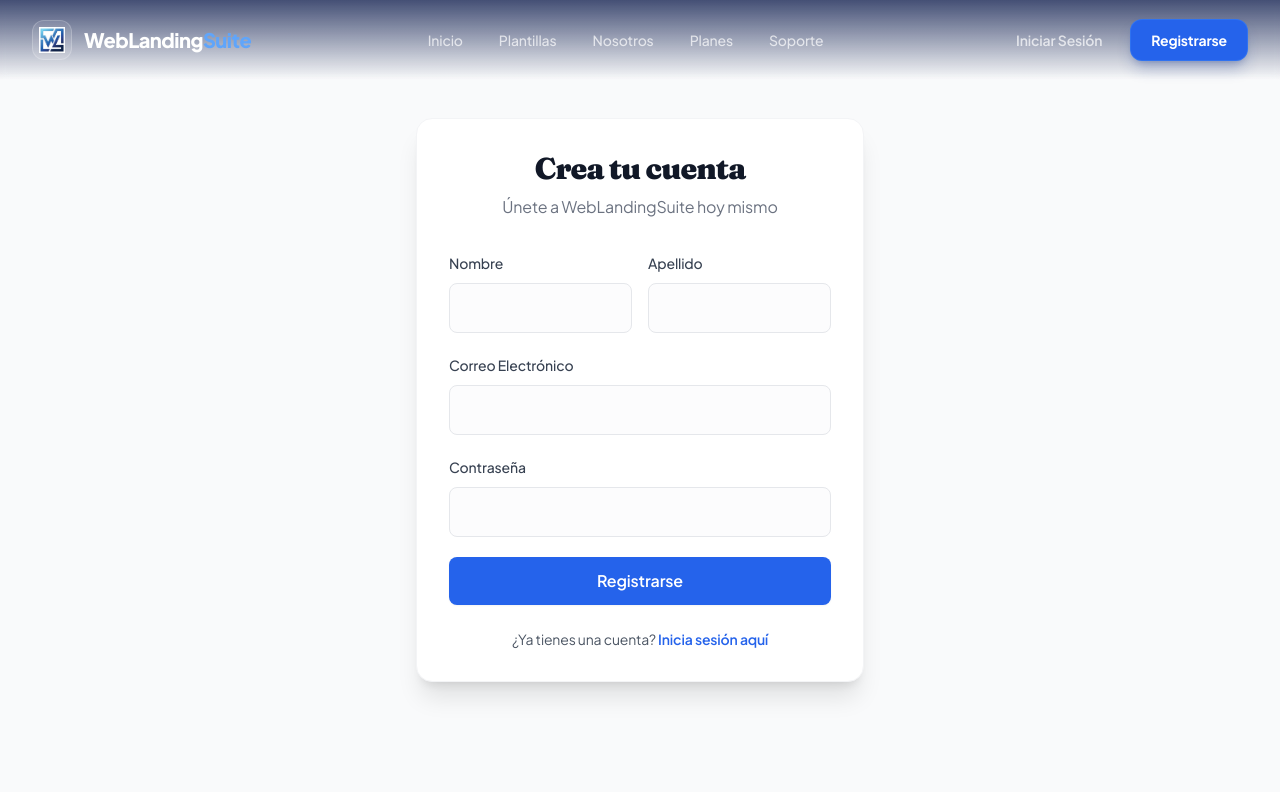
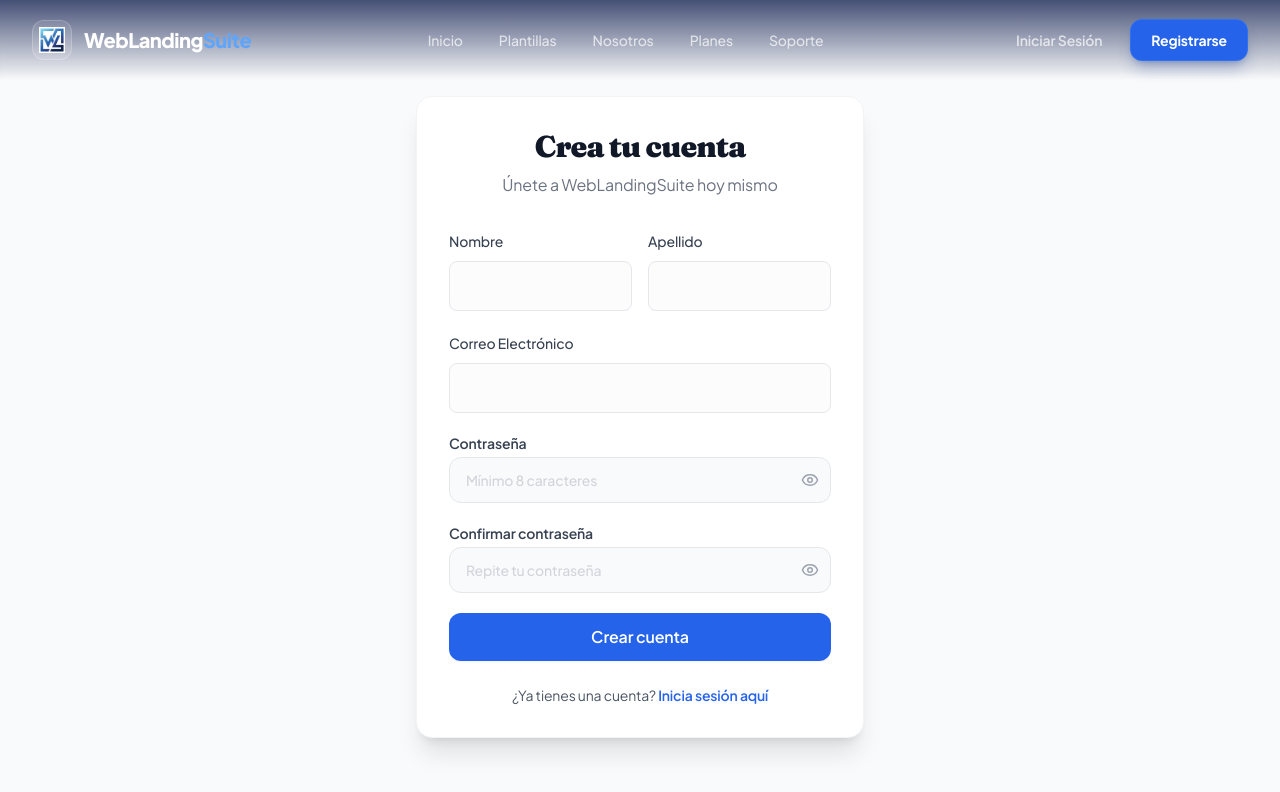
Before and after one commit to Amaaruu/WLSuiteFrontend, a React (Vite) app: page /register in a window 1280 px wide. Shown: the top 792 px of the page. Built offline with nearby package versions, Linux system fonts and the light colour scheme.

Commit message:
Implementacion obsevaciones profesor y fix

```diff
--- a/src/components/organisms/PricingCard.jsx
+++ b/src/components/organisms/PricingCard.jsx
@@ -28,16 +28,15 @@ const PricingCard = ({ plan, isPopular }) => {
     setError(null);
     try {
       const response = await api.post('/transactions', {
-        userId: user.userId,
-        planId: plan.planId,
+        planId:        plan.planId,
         paymentMethod: 'online',
-        status: 'completado',
+        status:        'completado',
       });
       const transactionId = response.data.transactionId;
       navigate('/create-landing', {
         state: { transactionId, selectedPlan: plan },
       });
-    } catch (err) {
+    } catch {
       setError('No se pudo procesar el plan. Intenta de nuevo.');
     } finally {
       setIsLoading(false);
--- a/src/components/organisms/RegisterForm.jsx
+++ b/src/components/organisms/RegisterForm.jsx
@@ -1,6 +1,7 @@
+// src/components/organisms/RegisterForm.jsx
 import React, { useState } from 'react';
 import { useNavigate, Link } from 'react-router-dom';
-import { CheckCircle2 } from 'lucide-react';
+import { CheckCircle2, Eye, EyeOff } from 'lucide-react';
 import FormField from '../molecules/FormField';
 import Button from '../atoms/Button';
 import api from '../../services/api';
@@ -9,55 +10,67 @@ const RegisterForm = () => {
   const navigate = useNavigate();
 
   const [formData, setFormData] = useState({
-    name: '',
-    lastname: '',
-    email: '',
-    password: '',
-    role: 'user'
+    name: '', lastname: '', email: '', password: '', confirmPassword: '',
   });
-
-  const [isLoading, setIsLoading] = useState(false);
-  const [error, setError] = useState(null);
-  const [submitSuccess, setSubmitSuccess] = useState(false);
+  const [showPassword,        setShowPassword]        = useState(false);
+  const [showConfirmPassword, setShowConfirmPassword] = useState(false);
+  const [fieldErrors,         setFieldErrors]         = useState({});
+  const [isLoading,           setIsLoading]           = useState(false);
+  const [error,               setError]               = useState(null);
+  const [submitSuccess,       setSubmitSuccess]       = useState(false);
 
   const handleChange = (e) => {
-    setFormData({
-      ...formData,
-      [e.target.name]: e.target.value
-    });
+    const { name, value } = e.target;
+    setFormData(prev => ({ ...prev, [name]: value }));
+    if (fieldErrors[name]) setFieldErrors(prev => ({ ...prev, [name]: null }));
+    if (error) setError(null);
+  };
 
-    if (error) setError(null);
-    if (submitSuccess) setSubmitSuccess(false);
+  const validate = () => {
+    const errors = {};
+    if (!formData.name.trim() || formData.name.trim().length < 2)
+      errors.name = 'El nombre debe tener al menos 2 caracteres.';
+    if (!formData.lastname.trim() || formData.lastname.trim().length < 2)
+      errors.lastname = 'El apellido debe tener al menos 2 caracteres.';
+    if (!formData.email.trim() || !/^[^\s@]+@[^\s@]+\.[^\s@]+$/.test(formData.email))
+      errors.email = 'Ingresa un correo electrónico válido.';
+    if (!formData.password || formData.password.length < 8)
+      errors.password = 'La contraseña debe tener al menos 8 caracteres.';
+    if (!formData.confirmPassword)
+      errors.confirmPassword = 'Por favor confirma tu contraseña.';
+    else if (formData.password !== formData.confirmPassword)
+      errors.confirmPassword = 'Las contraseñas no coinciden.';
+    return errors;
   };
 
   const handleSubmit = async (e) => {
     e.preventDefault();
+    setError(null);
+    const errors = validate();
+    if (Object.keys(errors).length > 0) { setFieldErrors(errors); return; }
+
     setIsLoading(true);
-    setError(null);
-    setSubmitSuccess(false);
-
+    setFieldErrors({});
     try {
-      const response = await api.post('/auth/register', formData);
-
+      await api.post('/auth/register', {
+        name:     formData.name.trim(),
+        lastname: formData.lastname.trim(),
+        email:    formData.email.trim().toLowerCase(),
+        password: formData.password,
+      });
       setSubmitSuccess(true);
-      setFormData({
-        name: '',
-        lastname: '',
-        email: '',
-        password: '',
-        role: 'user'
-      });
-
-      setTimeout(() => {
-        navigate('/login');
-      }, 2000);
-
+      setFormData({ name: '', lastname: '', email: '', password: '', confirmPassword: '' });
+      setTimeout(() => navigate('/login'), 2000);
     } catch (err) {
       setError(err.response?.data?.message || 'Error al registrar. Intenta con otro correo.');
     } finally {
       setIsLoading(false);
     }
   };
+
+  const passwordsMatch =
+    formData.confirmPassword.length > 0 &&
+    formData.password === formData.confirmPassword;
 
   return (
     <div className="bg-white p-8 rounded-2xl shadow-xl w-full max-w-md border border-gray-100">
@@ -71,29 +84,103 @@ const RegisterForm = () => {
           {error}
         </div>
       )}
-
       {submitSuccess && (
         <div className="mb-6 bg-green-50 border border-green-200 text-green-700 px-4 py-3 rounded-lg flex items-center justify-center gap-3">
-          <CheckCircle2 className="w-5 h-5 text-green-600" />
-          <p className="text-sm font-medium">¡Registro exitoso! Ya puedes iniciar sesión.</p>
+          <CheckCircle2 className="w-5 h-5 text-green-600 flex-shrink-0" />
+          <p className="text-sm font-medium">¡Registro exitoso! Redirigiendo al login…</p>
         </div>
       )}
 
-      <form onSubmit={handleSubmit} className="space-y-5">
+      <form onSubmit={handleSubmit} noValidate className="space-y-5">
         <div className="grid grid-cols-2 gap-4">
-          <FormField label="Nombre" name="name" type="text" value={formData.name} onChange={handleChange} required />
-          <FormField label="Apellido" name="lastname" type="text" value={formData.lastname} onChange={handleChange} required />
+          <div>
+            <FormField label="Nombre" name="name" type="text"
+              value={formData.name} onChange={handleChange}
+              error={fieldErrors.name} required />
+          </div>
+          <div>
+            <FormField label="Apellido" name="lastname" type="text"
+              value={formData.lastname} onChange={handleChange}
+              error={fieldErrors.lastname} required />
+          </div>
         </div>
-        <FormField label="Correo Electrónico" name="email" type="email" value={formData.email} onChange={handleChange} required />
-        <FormField label="Contraseña" name="password" type="password" value={formData.password} onChange={handleChange} required minLength={8} />
 
-        <Button type="submit" className="w-full py-3 mt-4 text-white font-bold rounded-lg bg-blue-600 hover:bg-blue-700" disabled={isLoading}>
-          {isLoading ? 'Registrando...' : 'Registrarse'}
+        <FormField label="Correo Electrónico" name="email" type="email"
+          value={formData.email} onChange={handleChange}
+          error={fieldErrors.email} required />
+
+        {/* Contraseña */}
+        <div className="space-y-1">
+          <label className="block text-sm font-semibold text-gray-700">Contraseña</label>
+          <div className="relative">
+            <input
+              type={showPassword ? 'text' : 'password'}
+              name="password"
+              value={formData.password}
+              onChange={handleChange}
+              placeholder="Mínimo 8 caracteres"
+              className={`w-full px-4 py-3 pr-11 rounded-xl border text-sm font-medium text-gray-900 placeholder-gray-300 transition-colors focus:outline-none focus:ring-2 focus:ring-blue-500 focus:border-transparent ${
+                fieldErrors.password ? 'border-red-300 bg-red-50' : 'border-gray-200 bg-gray-50 hover:border-gray-300'
+              }`}
+            />
+            <button type="button" tabIndex={-1}
+              onClick={() => setShowPassword(v => !v)}
+              className="absolute right-3 top-1/2 -translate-y-1/2 text-gray-400 hover:text-gray-600">
+              {showPassword ? <EyeOff size={18} /> : <Eye size={18} />}
+            </button>
+          </div>
+          {fieldErrors.password && <p className="text-xs text-red-500 font-medium">{fieldErrors.password}</p>}
+          {formData.password.length > 0 && formData.password.length < 8 && !fieldErrors.password && (
+            <p className="text-xs text-amber-500 font-medium">
+              {8 - formData.password.length} caracteres más requeridos
+            </p>
+          )}
+        </div>
+
+        {/* Confirmar contraseña */}
+        <div className="space-y-1">
+          <label className="block text-sm font-semibold text-gray-700">Confirmar contraseña</label>
+          <div className="relative">
+            <input
+              type={showConfirmPassword ? 'text' : 'password'}
+              name="confirmPassword"
+              value={formData.confirmPassword}
+              onChange={handleChange}
+              placeholder="Repite tu contraseña"
+              className={`w-full px-4 py-3 pr-11 rounded-xl border text-sm font-medium text-gray-900 placeholder-gray-300 transition-colors focus:outline-none focus:ring-2 focus:ring-blue-500 focus:border-transparent ${
+                fieldErrors.confirmPassword ? 'border-red-300 bg-red-50'
+                : passwordsMatch ? 'border-green-400 bg-green-50'
+                : 'border-gray-200 bg-gray-50 hover:border-gray-300'
+              }`}
+            />
+            <button type="button" tabIndex={-1}
+              onClick={() => setShowConfirmPassword(v => !v)}
+              className="absolute right-3 top-1/2 -translate-y-1/2 text-gray-400 hover:text-gray-600">
+              {showConfirmPassword ? <EyeOff size={18} /> : <Eye size={18} />}
+            </button>
+          </div>
+          {fieldErrors.confirmPassword && (
+            <p className="text-xs text-red-500 font-medium">{fieldErrors.confirmPassword}</p>
+          )}
+          {passwordsMatch && (
+            <p className="text-xs text-green-600 font-medium flex items-center gap-1">
+              <CheckCircle2 size={12} /> Las contraseñas coinciden
+            </p>
+          )}
+        </div>
+
+        <Button type="submit"
+          className="w-full py-3 mt-2 text-white font-bold rounded-xl bg-blue-600 hover:bg-blue-700 transition-colors disabled:opacity-60 disabled:cursor-not-allowed"
+          disabled={isLoading}>
+          {isLoading ? 'Registrando...' : 'Crear cuenta'}
         </Button>
       </form>
 
       <div className="mt-6 text-center text-sm text-gray-600">
-        ¿Ya tienes una cuenta? <Link to="/login" className="text-blue-600 hover:underline font-semibold">Inicia sesión aquí</Link>
+        ¿Ya tienes una cuenta?{' '}
+        <Link to="/login" className="text-blue-600 hover:underline font-semibold">
+          Inicia sesión aquí
+        </Link>
       </div>
     </div>
   );
--- a/src/pages/LandingViewer.jsx
+++ b/src/pages/LandingViewer.jsx
@@ -1,6 +1,7 @@
 import React, { useState, useEffect, useRef } from 'react';
 import { useParams, useSearchParams } from 'react-router-dom';
 import axios from 'axios';
+import { generateAndDownloadZip } from '../utils/exportProject';
 
 // ── Helpers de color ──────────────────────────────────────────────────────────
 const COLOR_HEX_MAP = {
--- a/src/pages/user/UserDashboard.jsx
+++ b/src/pages/user/UserDashboard.jsx
@@ -11,24 +11,17 @@ import api from '../../services/api';
 
 const UserDashboard = () => {
   const { user } = useContext(AuthContext);
-  const [projects, setProjects] = useState([]);
+  const [projects,  setProjects]  = useState([]);
   const [isLoading, setIsLoading] = useState(true);
-  const [error, setError] = useState(null);
+  const [error,     setError]     = useState(null);
 
   useEffect(() => {
-    if (!user?.userId) {
+    if (!user) {
       setIsLoading(false);
       return;
     }
-    api.get(`/projects?userId=${user.userId}&size=5&sort=createdAt,desc`)
-      .then(res => {
-        const all = res.data.content || [];
-        const mine = all.filter(p => {
-          const txUserId = p.transaction?.user?.userId ?? p.userId;
-          return txUserId === undefined || txUserId === user.userId;
-        });
-        setProjects(mine);
-      })
+    api.get('/projects?size=5&sort=createdAt,desc')
+      .then(res => setProjects(res.data.content || []))
       .catch(() => setError('No se pudieron cargar tus proyectos.'))
       .finally(() => setIsLoading(false));
   }, [user]);
```
Also changed, not shown: src/context/AuthContext.jsx (+17 -20 lines), src/pages/user/UserProjects.jsx (+6 -12 lines).
